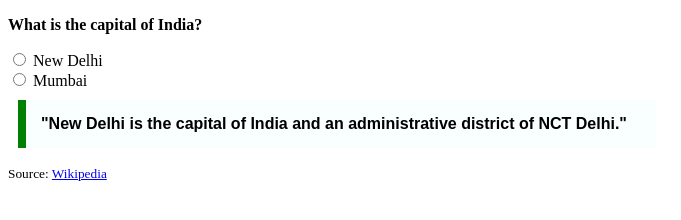
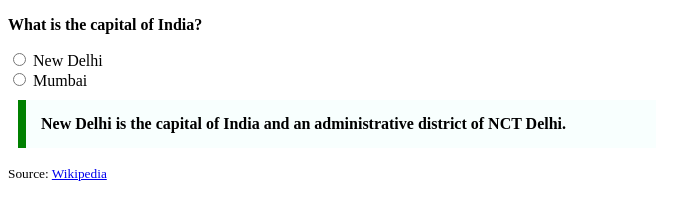
Before and after one commit to acciojob/trivia-suyash1702, a website: page main.html in a window 1280 px wide. Shown: the whole page, without its empty margins (0-681 px from the left). Drawn offline with Linux system fonts and the light colour scheme.

Commit message:
created a submission

```diff
--- a/main.html
+++ b/main.html
@@ -18,7 +18,7 @@
     </div>
 
 	<blockquote cite="https://en.wikipedia.org">
-		"New Delhi is the capital of India and an administrative district of NCT Delhi."
+		New Delhi is the capital of India and an administrative district of NCT Delhi.
     </blockquote>
 
     <p><small>Source: <a href="https://en.wikipedia.org">Wikipedia</a></small></p>
--- a/styles.css
+++ b/styles.css
@@ -7,5 +7,4 @@
             border-left: 8px solid green;
             background-color: #f8fffe;
             font-weight: bold;
-            font-family: Arial, sans-serif;
         }
```
